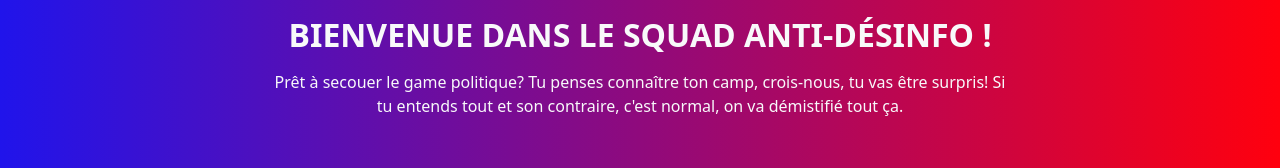
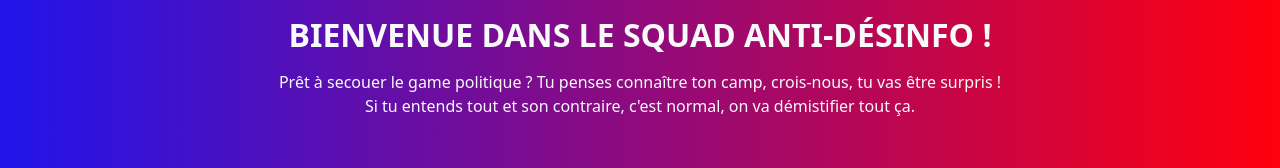
Before and after one commit to AdrKacz/solid-waffle, a website: page app/packages/web/index.html in a window 1280 px wide. Shown: the part 123-291 px from the top of the page. Drawn offline with nearby package versions, Linux system fonts and the light colour scheme.

Commit message:
fix: add spaces

```diff
--- a/app/packages/web/index.html
+++ b/app/packages/web/index.html
@@ -33,7 +33,7 @@
                         <div class="col-md-10 col-xl-8 text-center d-flex d-sm-flex d-md-flex justify-content-center align-items-center mx-auto justify-content-md-start align-items-md-center justify-content-xl-center">
                             <div>
                                 <h2 class="text-uppercase fw-bold mb-3"><strong>Bienvenue dans le squad anti-désinfo !</strong></h2>
-                                <p class="mb-4">Prêt à secouer le game politique? Tu penses connaître ton camp, crois-nous, tu vas être surpris! Si tu entends tout et son contraire, c'est normal, on va démistifié tout ça.</p>
+                                <p class="mb-4">Prêt à secouer le game politique ? Tu penses connaître ton camp, crois-nous, tu vas être surpris ! Si tu entends tout et son contraire, c'est normal, on va démistifier tout ça.</p>
                             </div>
                         </div>
                     </div>
```
Also changed, not shown: 1 other file.
